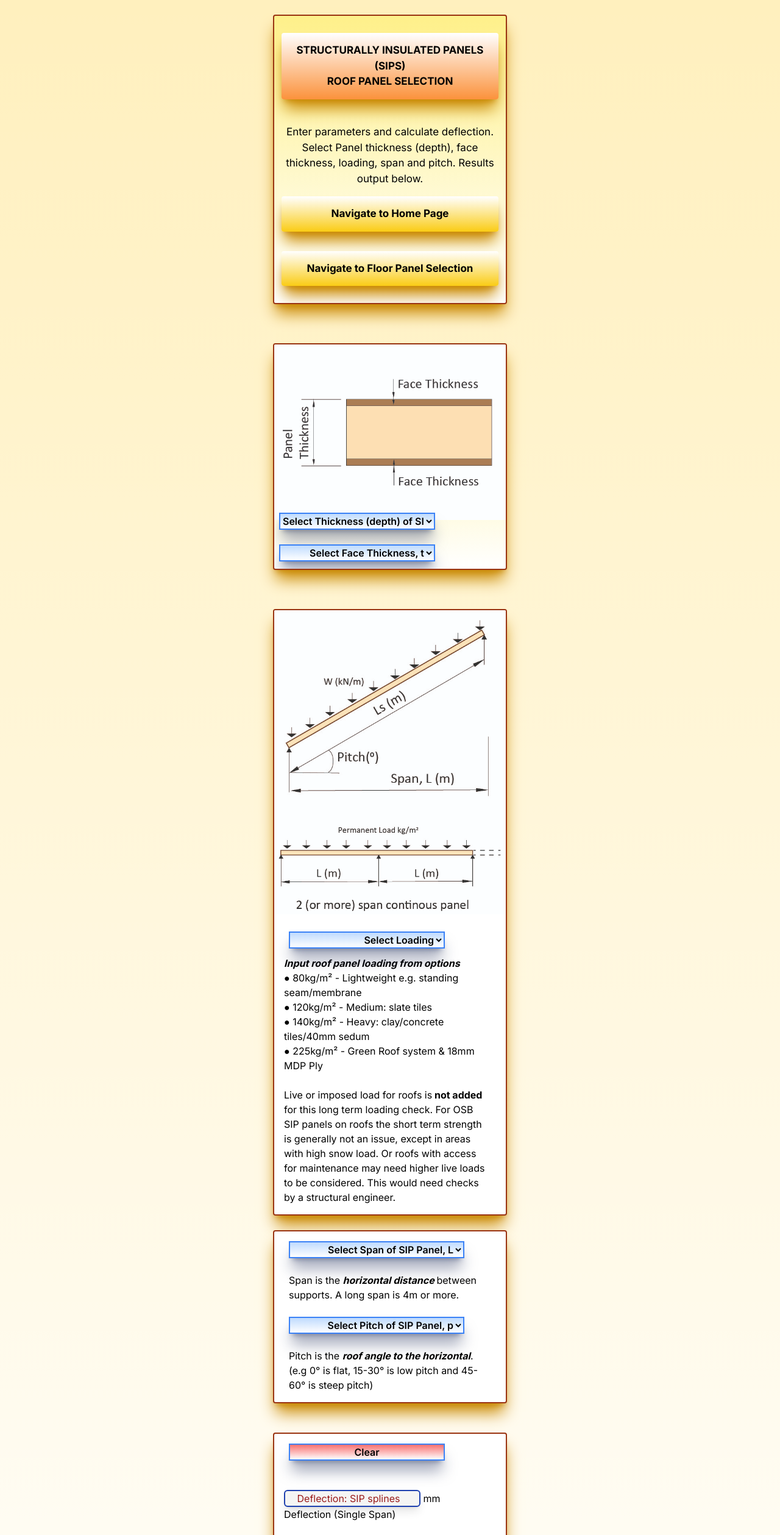
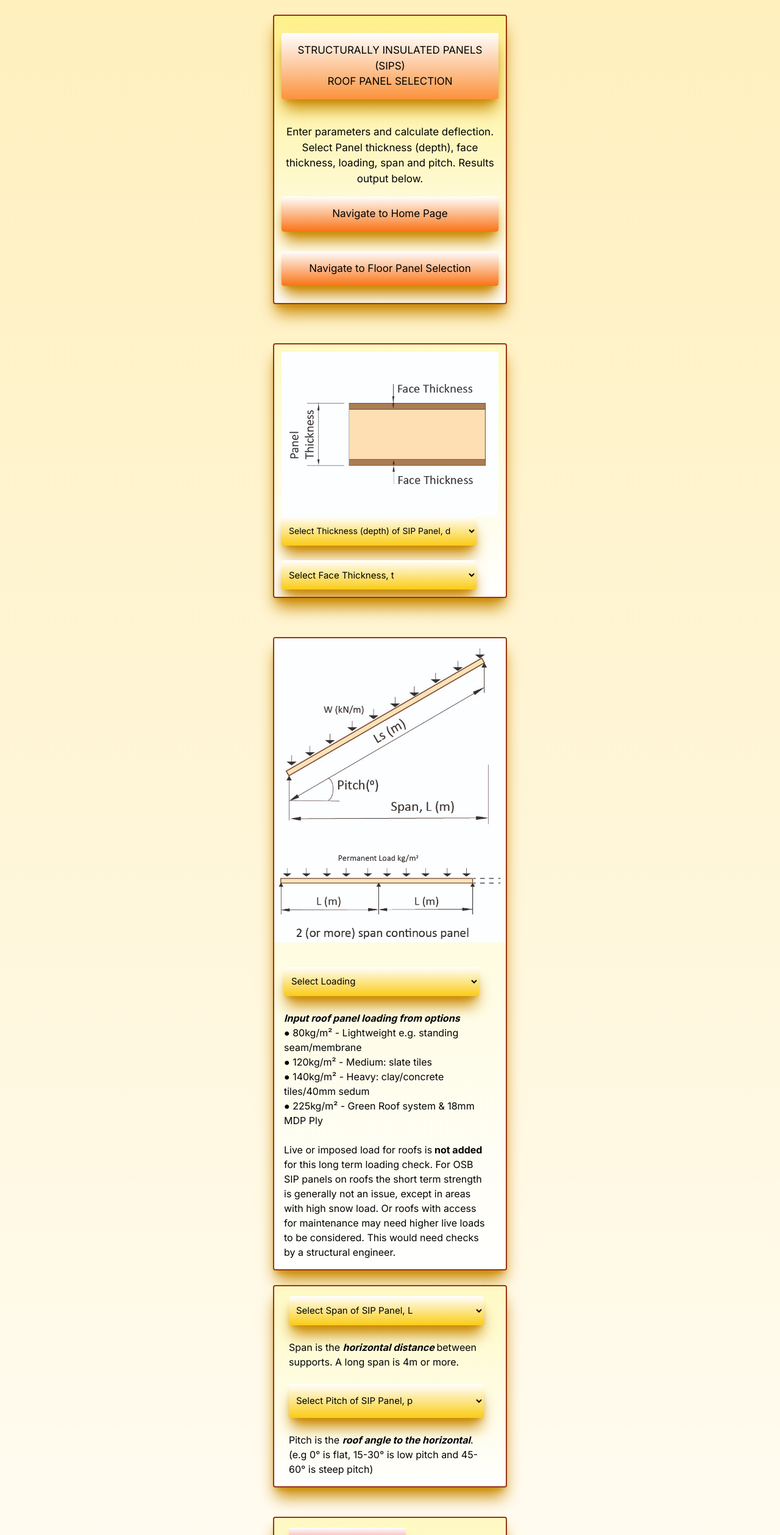
Before and after one commit to struartapp/SIP-APP-5.3-public, a Next.js app in the folder sippapp2/: page /Deflection in a window 1280 px wide. Shown: the top 2518 px of the page at 61% size. Built offline with nearby package versions, Linux system fonts and the light colour scheme.

Commit message:
3rd commit

```diff
--- a/sippapp2/app/Deflection/page.js
+++ b/sippapp2/app/Deflection/page.js
@@ -139,10 +139,10 @@ export default function Validate() {
          <ul>
             <li>
             <div class = "flex justify-center py-4" >
-            <div class="max-w-sm h-18 p-4 t-6 rounded overflow-hidden bg-gradient-to-b  from-white to-orange-400 w-96 shadow-xl shadow-yellow-600  border-orange-800 style" style={{
+            <div class ="max-w-sm h-18 p-4 t-6 rounded overflow-hidden bg-gradient-to-b  from-white to-orange-400 w-96 shadow-xl shadow-yellow-600  border-orange-800 style" style={{
     fontSize: '17px',   }} >
-            <Link href=""><strong>STRUCTURALLY INSULATED PANELS (SIPS)<br />
-              ROOF PANEL SELECTION</strong></Link> </div></div>
+            <Link href="">STRUCTURALLY INSULATED PANELS (SIPS)<br />
+              ROOF PANEL SELECTION</Link> </div></div>
          </li>
 
             </ul>
@@ -154,27 +154,28 @@ export default function Validate() {
               <ul>
             <li>
             <div class = "flex justify-center py-4" >
-            <div class="max-w-sm h-18 p-4 t-6 rounded overflow-hidden bg-gradient-to-b  from-white to-yellow-400 w-96 shadow-xl shadow-yellow-600  border-orange-800 hover:text-white style" style={{
+            <div class="max-w-sm h-18 p-4 t-6 rounded overflow-hidden bg-gradient-to-b  from-white to-orange-500 w-96 shadow-xl shadow-yellow-600  border-orange-800 hover:text-white style" style={{
     fontSize: '17px',   }} >
-            <Link href="/Home"><strong>Navigate to Home Page</strong></Link> </div></div>
+            <Link href="/Home">Navigate to Home Page</Link> </div></div>
          </li>
          <li>
          <div class = "flex justify-center py-4 " >
-         <div class="max-w-sm h-18 p-4 t-6 rounded overflow-hidden bg-gradient-to-b  from-white to-yellow-400 w-96 shadow-xl shadow-yellow-600  border-orange-800 hover:text-white style" style={{
+         <div class="max-w-sm h-18 p-4 t-6 rounded overflow-hidden bg-gradient-to-b  from-white to-orange-500 w-96 shadow-xl shadow-yellow-600  border-orange-800 hover:text-white style" style={{
     fontSize: '17px',   }} >
-            <Link href="/Floordeflection"><strong>Navigate to Floor Panel Selection</strong></Link> </div></div>
+            <Link href="/Floordeflection">Navigate to Floor Panel Selection</Link> </div></div>
             </li>
             </ul>
             </div>   </div>
 <br />
 
   <div class="px-6 py-4 flex justify-center">
-            <div class="max-w-sm rounded overflow-hidden  bg-white bg-gradient-to-b  from-yellow-200 to-white w-96   shadow-xl shadow-yellow-600 border-2 border-orange-800 ">
+            <div class="max-w-sm rounded overflow-hidden  bg-white bg-gradient-to-b  from-yellow-100 to-white w-96 p-3   shadow-xl shadow-yellow-600 border-2 border-orange-800 ">
   <img class="w-full " src="/230113-SIPS-CHP2-images-Fig-2-3-2-Roof-Panel-Example-Bending-APP-Section.jpg" ></img>
 
 
       <form name="input_form" onSubmit={(e) => { e.preventDefault(); handleCalculate(); }}>
-      <select id="depth" className="relative left-2 bottom-3 font-semibold text-right bg-clip-border bg-gradient-to-b from-blue-200 to-white w-64 h-7 rounded-sd shadow-xl shadow-blue-950/50 border-2 border-blue-500 hover:bg-yellow-100 hover:border-spacing-6" onChange={handleCalculate}>
+      <select id="depth" class="max-w-sm h-12 p-2 t-6 rounded overflow-hidden bg-gradient-to-b  from-white to-yellow-400 w-80 shadow-xl shadow-yellow-600  border-orange-800  style" style={{
+    fontSize: '14px',   }}   onChange={handleCalculate}>
         <option value="" disabled selected>Select Thickness (depth) of SIP Panel, d</option>
 
          <option value={97.0}>97mm SIPIt Scotland</option>
@@ -197,7 +198,8 @@ export default function Validate() {
                      </select>
                      <br /><br />
                     {/* Other input fields and dropdowns */}
-                    <select id="facet" className="relative left-2 bottom-3 font-semibold text-right bg-clip-border bg-gradient-to-b from-blue-200 to-white w-64 h-7 rounded-sd shadow-xl shadow-blue-950/50 border-2 border-blue-500 hover:bg-yellow-100 hover:border-spacing-6" onChange={handleCalculate}>
+                    <select id="facet"class="max-w-sm h-12 p-2 t-6 rounded overflow-hidden bg-gradient-to-b  from-white to-yellow-400 w-80 shadow-xl shadow-yellow-600  border-orange-800  style" style={{
+    fontSize: '15px',   }}   onChange={handleCalculate}>
         <option value="" disabled selected>Select Face Thickness, t</option>
         <option value={11.0}>11mm SBS / SIPit Scotland</option>
         <option value={12.0}>12mm</option>
@@ -212,13 +214,14 @@ export default function Validate() {
 
                     <br /><br />
             <div class = " flex justify-center" >
-            <div class="max-w-sm rounded overflow-hidden  bg-white   shadow-xl shadow-yellow-600 border-2 border-orange-800">
+            <div class="max-w-sm rounded overflow-hidden   bg-white bg-gradient-to-b  from-yellow-100 to-white  shadow-xl shadow-yellow-600 border-2 border-orange-800">
   <img class="w-full" src="/230113-SIPS-CHP2-images-Fig-2-3-2-Roof-Panel-Example-Bending-App-Elevation_Fig 2.3.1 Slope Length of Panel copy.jpg" ></img>
   <img class="w-full " src="/240301_Two_or_more_span_panel_elevation-33.jpg" ></img>
   <br />
   <div class="relative right-2 px-6 py-4">
                     <form name="input_form" onSubmit={(e) => { e.preventDefault(); handleCalculate(); }}>
-                    <select id="Loading" className="relative left-2 bottom-3 font-semibold text-right bg-clip-border bg-gradient-to-b from-blue-200 to-white w-64 h-7 rounded-sd shadow-xl shadow-blue-950/50 border-2 border-blue-500 hover:bg-yellow-100 hover:border-spacing-6" onChange={handleCalculate}>
+                    <select id="Loading" class="max-w-sm h-12 p-2 t-6 rounded overflow-hidden bg-gradient-to-b  from-white to-yellow-400 w-80 shadow-xl shadow-yellow-600  border-orange-800  style" style={{
+    fontSize: '15px',   }}  onChange={handleCalculate}>
          <option value="" disabled selected>Select Loading</option>
          <option value={80.0}>Light: 80kg/m² Membrane/standing seam</option>
          <option value={120.0}>Medium: 120kg/m² Slate tiles/sedum 40mm roll</option>
@@ -226,7 +229,7 @@ export default function Validate() {
          <option value={225.0}>Green Roof: 225kg/m² Ply with 150kg/m² green roof</option>
     </select>
     </form>
-
+                      <br />
     <i><strong>Input roof panel loading from options</strong></i>&nbsp;
   <br /> ● 80kg/m² - Lightweight e.g. standing seam/membrane
   <br /> ● 120kg/m² - Medium: slate tiles
@@ -245,10 +248,11 @@ export default function Validate() {
 
             <br />
             <div class =" flex justify-center">
-            <div class="max-w-sm rounded overflow-hidden  bg-white   shadow-xl shadow-yellow-600 border-2 border-orange-800 ">
+            <div class="max-w-sm rounded overflow-hidden  bg-white bg-gradient-to-b  from-yellow-100 to-white   shadow-xl shadow-yellow-600 border-2 border-orange-800 ">
   {/* <img class="w-full" src="https://i.postimg.cc/KzcCdds6/230113-SIPS-CHP2-images-Fig-2-3-2-Roof-Panel-Example-Bending-APP-Section.jpg" ></img> */}
   <div class="px-6 py-4">
-  <select id="sterm" className="font-semibold text-right bg-clip-border bg-gradient-to-b  from-blue-200 to-white w-72 h-7 rounded-sd shadow-xl shadow-blue-950/50 border-2 border-blue-500 hover:bg-yellow-100 hover:border-spacing-6" onChange={handleCalculate}>
+  <select id="sterm" class="max-w-sm h-12 p-2 t-6 rounded overflow-hidden bg-gradient-to-b  from-white to-yellow-400 w-80 shadow-xl shadow-yellow-600  border-orange-800  style" style={{
+    fontSize: '15px',   }}  onChange={handleCalculate}>
                     <option value="" disabled selected>Select Span of SIP Panel, L</option>
 
 
@@ -286,7 +290,8 @@ export default function Validate() {
 
 
 
-  <select id="pterm" className="font-semibold text-right bg-clip-border bg-gradient-to-b  from-blue-200 to-white w-72 h-7 rounded-sd shadow-xl shadow-blue-950/50 border-2 border-blue-500 hover:bg-yellow-100 hover:border-spacing-6 "  onChange={handleCalculate}>
+  <select id="pterm" class="max-w-sm h-14 p-2 t-6 rounded overflow-hidden bg-gradient-to-b  from-white to-yellow-400 w-80 shadow-xl shadow-yellow-600  border-orange-800  style" style={{
+    fontSize: '15px',   }}  onChange={handleCalculate}>
                     <option value="" disabled selected>Select Pitch of SIP Panel, p</option>
 
 
@@ -320,11 +325,11 @@ export default function Validate() {
 
         <div>
         <div class ="flex justify-center">
-        <div class="max-w-sm rounded overflow-hidden  bg-white  0 shadow-xl shadow-yellow-600 border-2 border-orange-800">
+        <div class="max-w-sm rounded overflow-hidden  bg-white bg-gradient-to-b  from-yellow-100 to-white  0 shadow-xl shadow-yellow-600 border-2 border-orange-800">
   {/* <img class="w-full" src="https://i.postimg.cc/KzcCdds6/230113-SIPS-CHP2-images-Fig-2-3-2-Roof-Panel-Example-Bending-APP-Section.jpg" ></img> */}
   <div class="flex px-6 py-4">
 
-  <button className="placeholder:text-blue font-semibold text-center bg-clip-border bg-gradient-to-b from-red-400 to-white w-64 h-7 rounded-sd shadow-xl shadow-blue-950/50 border-2 border-blue-500 hover:bg-sky-700 hover:text-white" onClick={handleClear}>Clear</button>
+  <button class="max-w-sm h-10 p-2 t-6 rounded overflow-hidden bg-gradient-to-b  from-white to-red-500 w-48 shadow-xl shadow-yellow-600  border-orange-800 hover:text-white" style={{ fontSize: '14px',   }} onClick={handleClear}><strong>Clear</strong></button>
   </div>
 
  <div class="px-4 py-8">
--- a/sippapp2/app/Floordeflection/page.js
+++ b/sippapp2/app/Floordeflection/page.js
@@ -149,8 +149,8 @@ export default function Validate() {
             <div class = "flex justify-center py-4" >
             <div class="max-w-sm h-18 p-4 t-6 rounded overflow-hidden bg-gradient-to-b  from-white to-orange-400 w-96 shadow-xl shadow-yellow-600  border-orange-800 style" style={{
     fontSize: '17px',   }} >
-            <Link href=""><strong>STRUCTURALLY INSULATED PANELS (SIPS)<br />
-              FLOOR PANEL SELECTION</strong></Link> </div></div>
+            <Link href="">STRUCTURALLY INSULATED PANELS (SIPS)<br />
+              FLOOR PANEL SELECTION</Link> </div></div>
          </li>
 
             </ul>
@@ -163,15 +163,15 @@ export default function Validate() {
           <ul>
             <li>
             <div class = "flex justify-center py-4" >
-            <div class="max-w-sm h-18 p-4 t-6 rounded overflow-hidden bg-gradient-to-b  from-white to-yellow-400 w-96 shadow-xl shadow-yellow-600  border-orange-800 hover:text-white style" style={{
+            <div class="max-w-sm h-18 p-4 t-6 rounded overflow-hidden bg-gradient-to-b  from-white to-orange-500 w-96 shadow-xl shadow-yellow-600  border-orange-800 hover:text-white style" style={{
     fontSize: '17px',   }} >
-            <Link href="/Home"><strong>Navigate to Home Page</strong></Link> </div></div>
+            <Link href="/Home">Navigate to Home Page</Link> </div></div>
          </li>
          <li>
          <div class = "flex justify-center py-4 " >
-         <div class="max-w-sm h-18 p-4 t-6 rounded overflow-hidden bg-gradient-to-b  from-white to-yellow-400 w-96 shadow-xl shadow-yellow-600  border-orange-800 hover:text-white style" style={{
+         <div class="max-w-sm h-18 p-4 t-6 rounded overflow-hidden bg-gradient-to-b  from-white to-orange-500 w-96 shadow-xl shadow-yellow-600  border-orange-800 hover:text-white style" style={{
     fontSize: '17px',   }} >
-            <Link href="/Deflection"><strong>Navigate to Roof Panel Selection</strong></Link> </div></div>
+            <Link href="/Deflection">Navigate to Roof Panel Selection</Link> </div></div>
             </li>
             </ul>
             </div>   </div>
@@ -179,11 +179,12 @@ export default function Validate() {
 <br />
 
   <div class="px-6 py-4 flex justify-center">
-            <div class="max-w-sm rounded overflow-hidden  bg-white bg-gradient-to-b  from-yellow-200 to-white w-96   shadow-xl shadow-yellow-600 border-2 border-orange-800 ">
+            <div class="max-w-sm rounded overflow-hidden  bg-white bg-gradient-to-b  from-yellow-200 p-3 to-white w-96   shadow-xl shadow-yellow-600 border-2 border-orange-800 ">
   <img class="w-full " src="/230113-SIPS-CHP2-images-Fig-2-3-2-Roof-Panel-Example-Bending-APP-Section.jpg" ></img>
 
       <form name="input_form" onSubmit={(e) => { e.preventDefault(); handleCalculate(); }}>
-      <select id="depth" className="relative left-2 bottom-3 font-semibold text-right bg-clip-border bg-gradient-to-b from-blue-200 to-white w-64 h-7 rounded-sd shadow-xl shadow-blue-950/50 border-2 border-blue-500 hover:bg-yellow-100 hover:border-spacing-6" onChange={handleCalculate}>
+      <select id="depth" class="max-w-sm h-12 p-1 t-6 rounded overflow-hidden bg-gradient-to-b from-white to-yellow-400 w-80 shadow-xl shadow-yellow-600  border-orange-800  style" style={{
+    fontSize: '15px',   }}  onChange={handleCalculate}>
         <option value="" disabled selected>Select Thickness (depth) of SIP Panel, d</option>
 
          <option value={97.0}>97mm SIPIt Scotland</option>
@@ -206,7 +207,8 @@ export default function Validate() {
                      </select>
                      <br /><br />
                     {/* Other input fields and dropdowns */}
-                    <select id="facet" className="relative left-2 bottom-3 font-semibold text-right bg-clip-border bg-gradient-to-b from-blue-200 to-white w-64 h-7 rounded-sd shadow-xl shadow-blue-950/50 border-2 border-blue-500 hover:bg-yellow-100 hover:border-spacing-6" onChange={handleCalculate}>
+                    <select id="facet" class="max-w-sm h-12 p-1 t-6 rounded overflow-hidden bg-gradient-to-b from-white to-yellow-400 w-80 shadow-xl shadow-yellow-600  border-orange-800  style" style={{
+    fontSize: '15px',   }} onChange={handleCalculate}>
         <option value="" disabled selected>Select Face Thickness, t</option>
         <option value={11.0}>11mm SBS / SIPit Scotland</option>
         <option value={12.0}>12mm</option>
@@ -221,12 +223,13 @@ export default function Validate() {
 
                     <br /><br />
             <div class = "flex justify-center" >
-            <div class="max-w-sm rounded overflow-hidden  bg-white   shadow-xl shadow-yellow-600 border-2 border-orange-800">
+            <div class="max-w-sm rounded overflow-hidden  bg-white bg-gradient-to-b  from-yellow-100 to-white   shadow-xl shadow-yellow-600 border-2 border-orange-800">
   <img class="w-full" src="/240228-floor-panel-32-32-32.jpg" ></img>
   <img class="w-full" src="/240301_Two_or_more_span_panel_elevation-33.jpg" ></img><br />
   <div class="relative right-2 px-6 py-4">
                     <form name="input_form" onSubmit={(e) => { e.preventDefault(); handleCalculate(); }}>
-                    <select id="Loading" className="relative left-2 bottom-3 font-semibold text-right bg-clip-border bg-gradient-to-b from-blue-200 to-white w-64 h-7 rounded-sd shadow-xl shadow-blue-950/50 border-2 border-blue-500 hover:bg-yellow-100 hover:border-spacing-6" onChange={handleCalculate}>
+                    <select id="Loading" class="max-w-sm h-12 p-1 t-6 rounded overflow-hidden bg-gradient-to-b from-white to-yellow-400 w-80 shadow-xl shadow-yellow-600  border-orange-800  style" style={{
+    fontSize: '15px',   }} onChange={handleCalculate}>
          <option value="" disabled selected>Select Loading</option>
          <option value={50.0}>50kg/m² Domestic/Office light finishes</option>
          <option value={65.0}>65kg/m² Light + U/floor heating (no screed)</option>
@@ -253,10 +256,11 @@ export default function Validate() {
 
             <br />
             <div class ="flex justify-center">
-            <div class="max-w-sm rounded overflow-hidden  bg-white   shadow-xl shadow-yellow-600 border-2 border-orange-800 ">
+            <div class="max-w-sm rounded overflow-hidden bg-white bg-gradient-to-b  from-yellow-100 to-white    shadow-xl shadow-yellow-600 border-2 border-orange-800 ">
   {/* <img class="w-full" src="https://i.postimg.cc/KzcCdds6/230113-SIPS-CHP2-images-Fig-2-3-2-Roof-Panel-Example-Bending-APP-Section.jpg" ></img> */}
   <div class="px-6 py-4">
-  <select id="sterm" className="font-semibold text-right bg-clip-border bg-gradient-to-b  from-blue-200 to-white w-72 h-7 rounded-sd shadow-xl shadow-blue-950/50 border-2 border-blue-500 hover:bg-yellow-100 hover:border-spacing-6" onChange={handleCalculate}>
+  <select id="sterm" class="max-w-sm h-12 p-1 t-6 rounded overflow-hidden bg-gradient-to-b from-white to-yellow-400 w-80 shadow-xl shadow-yellow-600  border-orange-800  style" style={{
+    fontSize: '15px',   }}  onChange={handleCalculate}>
                     <option value="" disabled selected>Select Span of SIP Panel, L</option>
 
 
@@ -307,15 +311,15 @@ export default function Validate() {
 
         <div>
         <div class ="flex justify-center">
-        <div class="max-w-sm rounded overflow-hidden  bg-white  0 shadow-xl shadow-yellow-600 border-2 border-orange-800">
+        <div class="max-w-sm rounded overflow-hidden  bg-white bg-gradient-to-b  from-yellow-100 to-white   0 shadow-xl shadow-yellow-600 border-2 border-orange-800">
 
   <div class="flex px-6 py-4">
 
-  <button className=" font-semibold text-center bg-clip-border bg-gradient-to-b from-red-400 to-white w-36 h-7 rounded-sd shadow-xl shadow-blue-950/50 border-2 border-blue-500 hover:bg-sky-700 hover:text-white" onClick={handleClear}>Clear</button>
+  <button class="max-w-sm h-10 p-2 t-6 rounded overflow-hidden bg-gradient-to-b  from-white to-red-500 w-48 shadow-xl shadow-yellow-600  border-orange-800 hover:text-white" style={{ fontSize: '14px',   }} onClick={handleClear}><strong>Clear</strong></button>
   </div>
   <div class="flex px-6 py-1">
     <div className = "text-red-500 font-semibold border-blue-500" >
-      <p><i>It is strongly recommended for floors to have solid timber splines (i.e. reinforced)
+      <p><i>It is strongly recommended for floors to have solid timber splines (i.e. reinforced)<br />
         in case of panel damp degredation or damage from use.</i>
       </p>
       </div></div>
--- a/sippapp2/app/Home/page.js
+++ b/sippapp2/app/Home/page.js
@@ -17,9 +17,9 @@ export default function App () {
             <div class = "flex justify-center py-4" >
             <div class="max-w-sm h-18 p-4 t-6 rounded overflow-hidden bg-gradient-to-b  from-white to-orange-400 w-96 shadow-xl shadow-yellow-600  border-orange-800 style" style={{
     fontSize: '17px',   }} >
-            <Link href=""><strong>STRUCTURALLY INSULATED PANELS (SIPS)<br />
+            <Link href="">STRUCTURALLY INSULATED PANELS (SIPS)<br />
             UNIVERSAL SELECTION APP FOR 'SIPS'
-            ROOF AND FLOOR PANELS </strong></Link> </div></div>
+            ROOF AND FLOOR PANELS </Link> </div></div>
          </li>
 
             </ul>
@@ -42,15 +42,15 @@ export default function App () {
          <ul>
             <li>
             <div class = "flex justify-center py-4" >
-            <div class="max-w-sm h-18 p-4 t-6 rounded overflow-hidden bg-gradient-to-b  from-white to-yellow-400 w-96 shadow-xl shadow-yellow-600  border-orange-800 hover:text-white style" style={{
+            <div class="max-w-sm h-18 p-4 t-6 rounded overflow-hidden bg-gradient-to-b  from-white to-orange-500 w-96 shadow-xl shadow-yellow-600  border-orange-800 hover:text-white style" style={{
     fontSize: '17px',   }} >
-            <Link href="/Floordeflection"><strong>Navigate to Floor Panel Selection</strong></Link> </div></div>
+            <Link href="/Floordeflection">Navigate to Floor Panel Selection</Link> </div></div>
          </li>
          <li>
          <div class = "flex justify-center py-4 " >
-         <div class="max-w-sm h-18 p-4 t-6 rounded overflow-hidden bg-gradient-to-b  from-white to-yellow-400 w-96 shadow-xl shadow-yellow-600  border-orange-800 hover:text-white style" style={{
+         <div class="max-w-sm h-18 p-4 t-6 rounded overflow-hidden bg-gradient-to-b  from-white to-orange-500 w-96 shadow-xl shadow-yellow-600  border-orange-800 hover:text-white style" style={{
     fontSize: '17px',   }} >
-            <Link href="/Deflection"><strong>Navigate to Roof Panel Selection</strong></Link> </div></div>
+            <Link href="/Deflection">Navigate to Roof Panel Selection</Link> </div></div>
             </li>
             </ul>
 
--- a/sippapp2/app/page.js
+++ b/sippapp2/app/page.js
@@ -13,15 +13,14 @@ export default function App () {
 <div class="rounded overflow-hidden text-center  bg-clip-border bg-gradient-to-b p-6 from-yellow-200 to-white w-96 h-42 rounded-sd shadow-xl shadow-yellow-600 border-8 border-x-2 border-orange-800" style={{
     fontSize: '13px',   }} >
 
-     <img class="w-full opacity-60" src="/240228_Colon_Cover-royal-app-cover.jpg" ></img>
+     <img class="w-full opacity-100" src="/240301_Colon_Cover-royal-app-front-coverAPP.jpg" ></img>
     <br />
     <ul>
             <li>
             <div class = "flex justify-center py-4" >
             <div class=" h-18 p-4 t-6 rounded overflow-hidden bg-gradient-to-b  from-white to-yellow-200 w-96 shadow-xl shadow-yellow-600  border-orange-800 hover:text-white">
-            <Link href="/Home"><strong>STRUCTURALLY INSULATED PANELS (SIPS)<br />
-            UNIVERSAL SELECTION APP FOR 'SIPS'
-            ROOF AND FLOOR PANELS </strong><br />Navigate to Home Page.</Link> </div></div>
+            <Link href="/Home">UNIVERSAL SELECTION APP FOR 'SIPS'
+            ROOF AND FLOOR PANELS <br /><br />Navigate to Home Page.</Link> </div></div>
          </li>
                      </ul>
 
```
Also changed, not shown: sippapp2/public/240301_Colon_Cover-royal-app-front-coverAPP.jpg (added).
